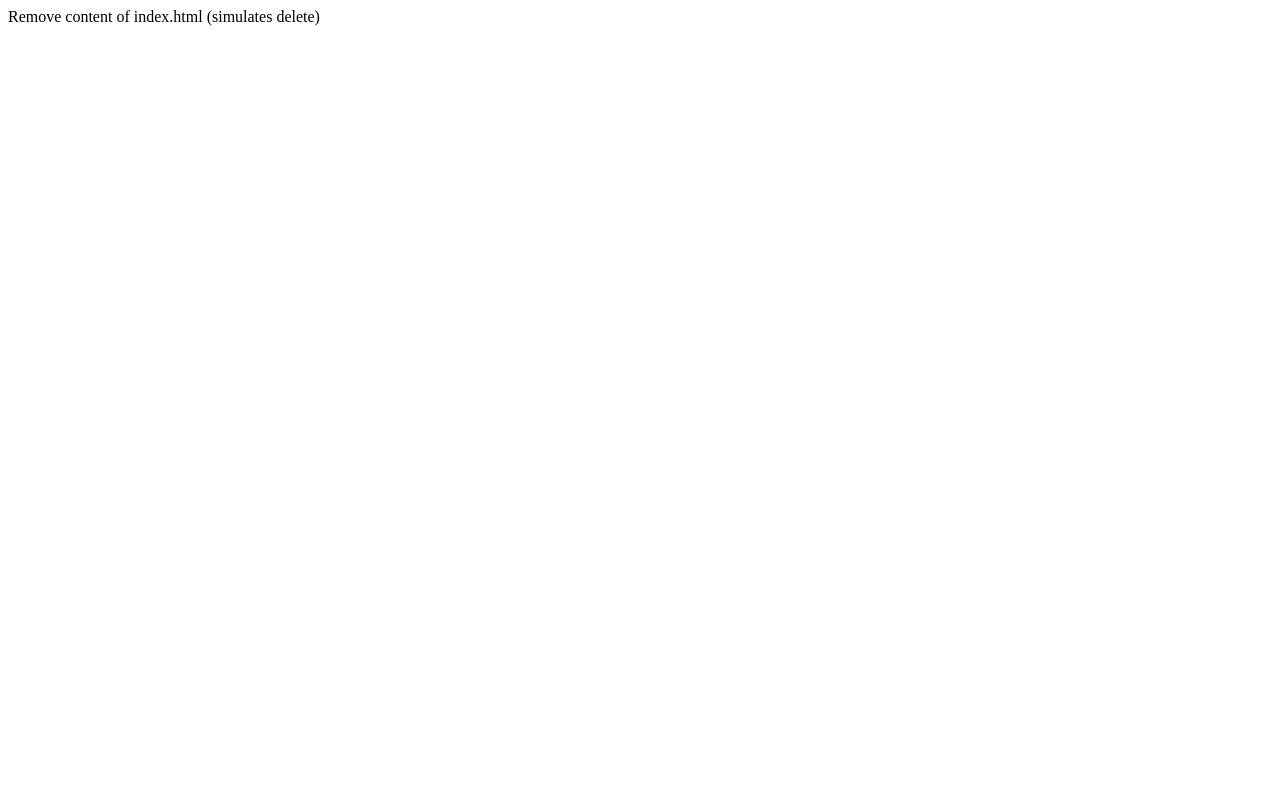
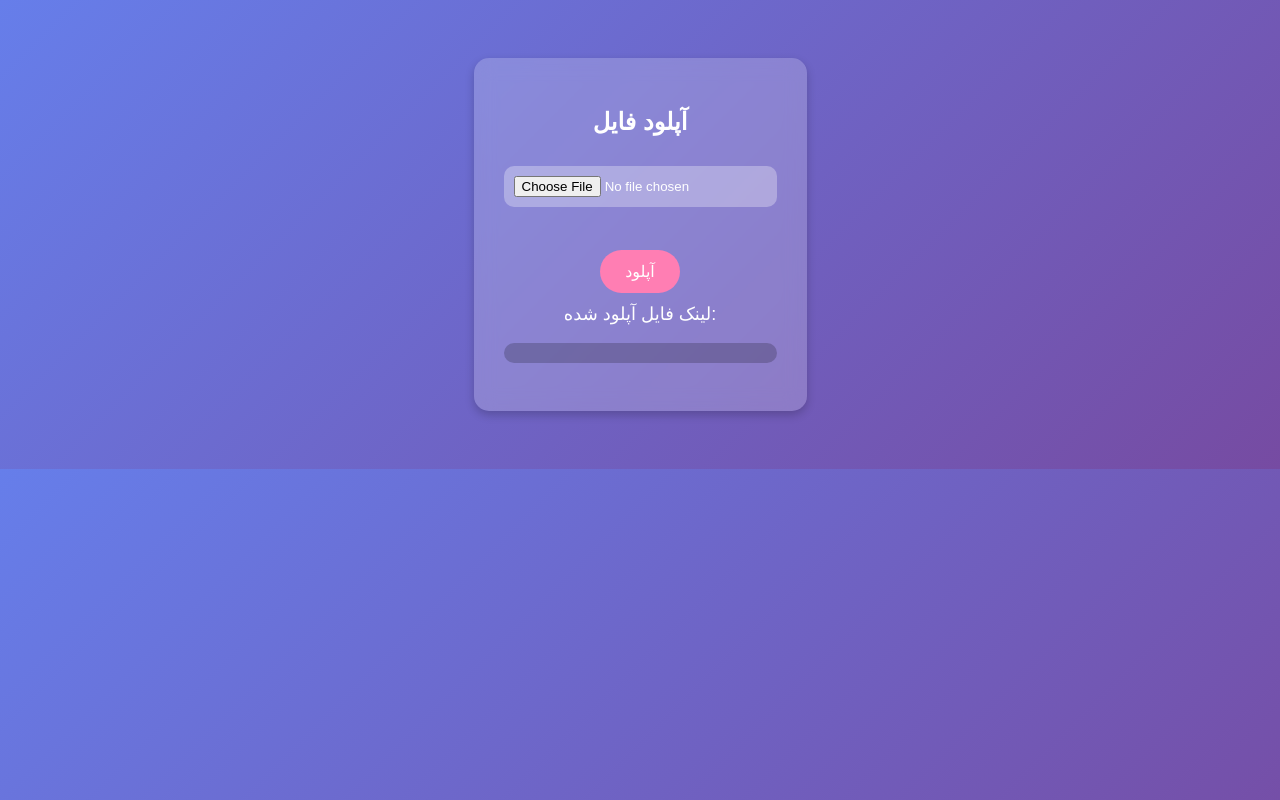
Before and after one commit to arash021-creator/test, a plain HTML site: page index.html in a window 1280 px wide. Drawn offline with Linux system fonts and the light colour scheme.

Commit message:
Add files via upload

```diff
--- a/index.html
+++ b/index.html
@@ -1 +1,126 @@
-Remove content of index.html (simulates delete)
+<!DOCTYPE html>
+<html lang="fa">
+<head>
+  <meta charset="UTF-8" />
+  <meta name="viewport" content="width=device-width, initial-scale=1.0"/>
+  <title>آپلود فایل</title>
+  <script>
+    function previewFile() {
+      const fileInput = document.getElementById('fileInput');
+      const preview = document.getElementById('preview');
+      const file = fileInput.files[0];
+
+      if (file && file.type.startsWith('image/')) {
+        const reader = new FileReader();
+        reader.onload = function (e) {
+          preview.src = e.target.result;
+          preview.style.display = 'block';
+        };
+        reader.readAsDataURL(file);
+      } else {
+        preview.src = '';
+        preview.style.display = 'none';
+      }
+    }
+
+    async function uploadFile() {
+      const fileInput = document.getElementById('fileInput');
+      if (fileInput.files.length === 0) {
+        alert("لطفاً یک فایل انتخاب کنید.");
+        return;
+      }
+
+      const formData = new FormData();
+      formData.append("file", fileInput.files[0]);
+
+      try {
+        const response = await fetch("https://dl2.inboxino.com/api/upload/file", {
+          method: "POST",
+          headers: {
+            "Authorization": "Bearer YOUR_API_TOKEN_HERE"
+          },
+          body: formData
+        });
+
+        const result = await response.json();
+        if (response.ok) {
+          document.getElementById("result").innerText = result.data.path;
+        } else {
+          alert("خطا در آپلود: " + result.message);
+        }
+      } catch (error) {
+        alert("مشکلی در ارتباط با سرور پیش آمد.");
+      }
+    }
+  </script>
+  <style>
+    body {
+      font-family: 'Vazirmatn', sans-serif;
+      text-align: center;
+      background: linear-gradient(135deg, #667eea, #764ba2);
+      padding: 50px;
+      color: white;
+    }
+    .upload-box {
+      background: rgba(255, 255, 255, 0.2);
+      padding: 30px;
+      border-radius: 15px;
+      box-shadow: 0px 4px 10px rgba(0, 0, 0, 0.2);
+      display: inline-block;
+      backdrop-filter: blur(10px);
+    }
+    button {
+      margin-top: 15px;
+      background: #ff7eb3;
+      color: white;
+      border: none;
+      padding: 12px 25px;
+      border-radius: 25px;
+      cursor: pointer;
+      font-size: 16px;
+      transition: 0.3s;
+    }
+    button:hover {
+      background: #ff3d8b;
+    }
+    input[type="file"] {
+      margin: 10px 0;
+      padding: 10px;
+      border-radius: 10px;
+      background: rgba(255, 255, 255, 0.3);
+      border: none;
+      color: white;
+    }
+    p {
+      font-size: 18px;
+      margin-top: 10px;
+    }
+    #result {
+      word-break: break-all;
+      font-weight: bold;
+      background: rgba(0, 0, 0, 0.2);
+      padding: 10px;
+      border-radius: 10px;
+    }
+    #preview {
+      margin-top: 15px;
+      max-width: 300px;
+      border-radius: 12px;
+      display: none;
+      box-shadow: 0 0 10px rgba(0,0,0,0.3);
+    }
+  </style>
+</head>
+<body>
+  <div class="upload-box">
+    <h2>آپلود فایل</h2>
+    <input type="file" id="fileInput" accept="image/*" onchange="previewFile()">
+    <br>
+    <img id="preview" alt="پیش‌نمایش فایل">
+    <br>
+    <button onclick="uploadFile()">آپلود</button>
+    <p>لینک فایل آپلود شده:</p>
+    <p id="result"></p>
+  </div>
+</body>
+</html>
```
